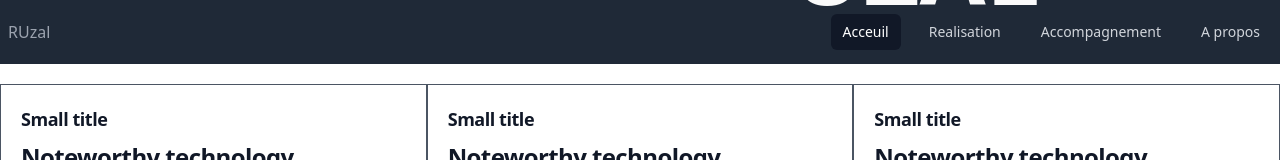
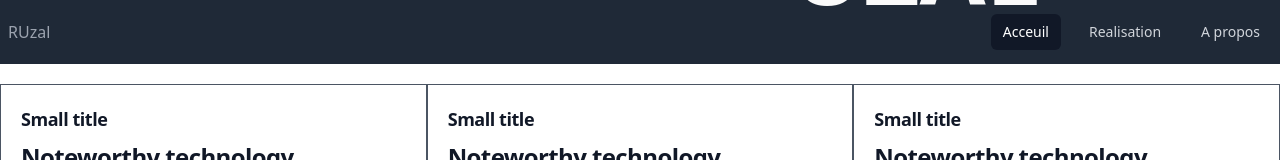
Before and after one commit to aureliengremy/ruzal-website, a React (Create React App) app: page /home in a window 1280 px wide. Shown: the top 160 px of the page. Built offline with nearby package versions, Linux system fonts and the light colour scheme.

Commit message:
comment the support link from nav and router

```diff
--- a/src/App.js
+++ b/src/App.js
@@ -1,7 +1,7 @@
 import { Route, Routes, Navigate } from 'react-router-dom';
 import Home from './pages/Home/Home';
 import Realization from './pages/Realization/Realization';
-import Support from './pages/Support/Support';
+// import Support from './pages/Support/Support';
 import About from './pages/About/About';
 import ErrorPage from './pages/Error/ErrorPage';
 
@@ -15,7 +15,7 @@ function App() {
       <Route path="/" element={<Navigate to="/home"/>}/>
       <Route path="/home" element={<Home/>}/>
       <Route path="/realization" element={<Realization/>} />
-      <Route path="/support" element={<Support/>} />
+      {/* <Route path="/support" element={<Support/>} /> */}
       <Route path="/about" element={<About/>} />
       <Route path="*" element={<ErrorPage/>} />
     </Routes>
--- a/src/common/Navigation/Navbars.js
+++ b/src/common/Navigation/Navbars.js
@@ -5,7 +5,7 @@ import { NavLink } from 'react-router-dom';
 const navigation = [
     { name: 'Acceuil', href: '/home' },
     { name: 'Realisation', href: '/realization' },
-    { name: 'Accompagnement', href: '/support' },
+    // { name: 'Accompagnement', href: '/support' },
     { name: 'A propos', href: '/about' },
 ]
 
```
